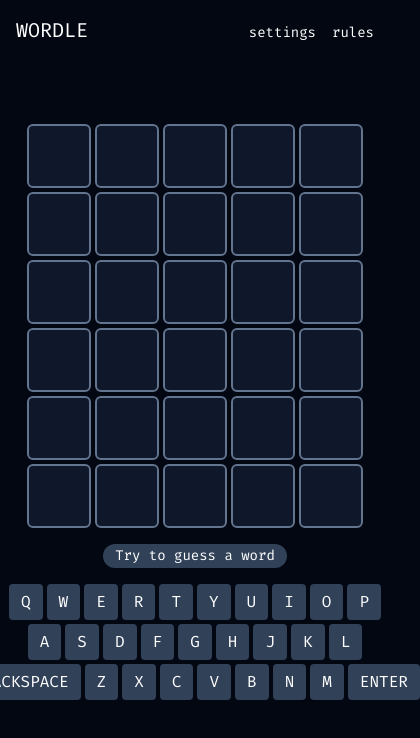
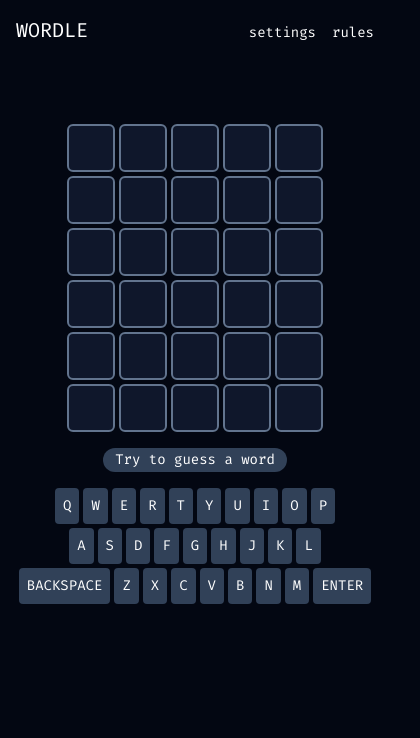
Before and after one commit to voloshynvv/vue-wordle-game, a Vue app: page / in a window 390 px wide. Shown: the top 738 px of the page, 420 px wide, since content can reach past the window. Built offline with nearby package versions, Linux system fonts and the light colour scheme.

Commit message:
mobile ui

```diff
--- a/src/components/game/BoardCell.vue
+++ b/src/components/game/BoardCell.vue
@@ -16,7 +16,7 @@
 <template>
   <div class="relative w-fit">
     <div
-      class="flex size-16 items-center justify-center rounded-md border-2 border-slate-500 bg-slate-900 text-xl uppercase transition-transform duration-700 backface-hidden"
+      class="flex size-12 items-center justify-center rounded-md border-2 border-slate-500 bg-slate-900 text-xl uppercase transition-transform duration-700 backface-hidden sm:size-16"
       :class="{
         'rotate-x-180': flipped,
         'unset-transition': !flipped,
--- a/src/components/game/GameKeyboard.vue
+++ b/src/components/game/GameKeyboard.vue
@@ -63,11 +63,11 @@
 
 <template>
   <div class="space-y-1">
-    <div class="flex justify-center gap-x-1" v-for="(keys, i) in keyboard" :key="i">
+    <div class="flex flex-wrap justify-center gap-1" v-for="(keys, i) in keyboard" :key="i">
       <button
         v-for="keyCode in keys"
         :key="keyCode"
-        class="cursor-pointer rounded-sm bg-slate-700 p-1.5 px-3 text-white uppercase transition-[background-color,opacity] hover:bg-slate-800 disabled:cursor-default"
+        class="cursor-pointer rounded-sm bg-slate-700 p-2 text-sm text-white uppercase transition-[background-color,opacity] hover:bg-slate-800 disabled:cursor-default sm:p-1.5 sm:text-base md:px-3"
         @focus="hasFocus = true"
         @blur="hasFocus = false"
         @click="handleKey(keyCode)"
```
